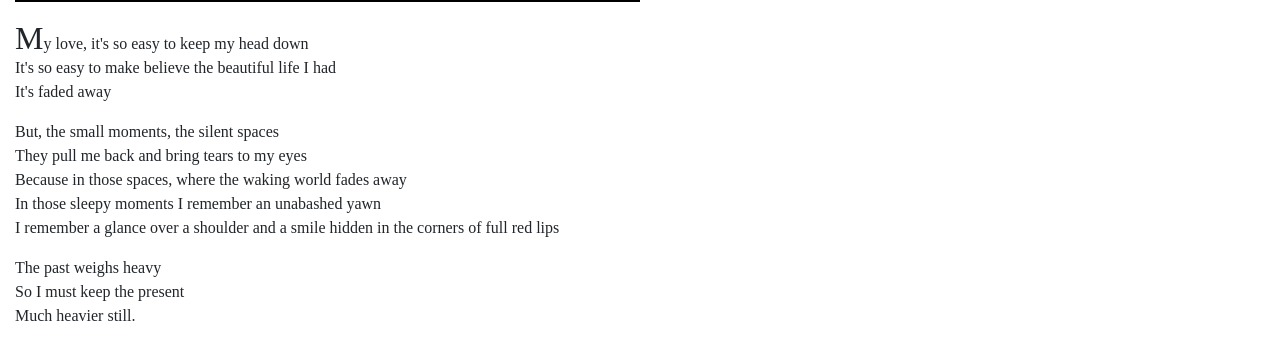
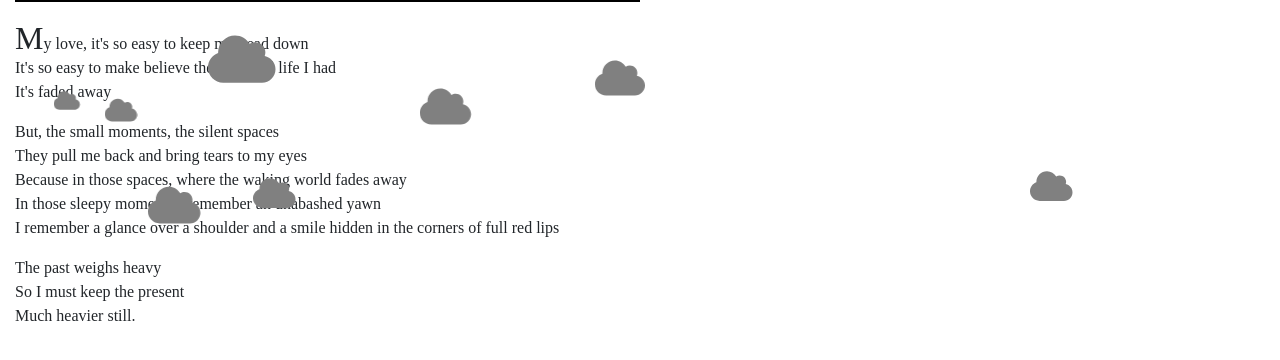
Before and after one commit to nteetor/nteetor.github.io, a Jekyll site: the page built from index.html, in a window 1280 px wide. Shown: the top 360 px of the page. Built offline with Jekyll 4.4.1, drawn with Linux system fonts in a browser that asks for light colours; nearby versions of some CDN libraries; some web fonts are replaced.

Commit message:
negative animation delay to scatter clouds, super cool

```diff
--- a/_sass/clouds.scss
+++ b/_sass/clouds.scss
@@ -1,22 +1,10 @@
 @keyframes left-to-right {
-    from {
-	transform: translate3d(-10%, 0, 0);
+    0% {
+	transform: translate3d(-100%, 0, 0);
     }
 
-    to {
-	transform: translate3d(110%, 0, 0);
-    }
-}
-
-@keyframes appear {
-    0%,
     100% {
-	opacity: 0;
-    }
-
-    1%,
-    99% {
-	opacity: 1;
+	transform: translate3d(100%, 0, 0);
     }
 }
 
@@ -39,12 +27,11 @@
 	$delay: random(55);
 
 	div:nth-child(#{$i}) {
-	    animation-name: left-to-right, appear;
+	    animation-name: left-to-right;
 	    animation-iteration-count: infinite;
-	    animation-delay: 1s * $delay;
 	    animation-timing-function: linear;
-	    animation-fill-mode: forwards;
-	    animation-duration: 85s * max(1 - ($height / 55) * ($height / 55), 0.4);
+	    animation-duration: 80s * max(1 - ($height / 55) * ($height / 55), 0.4);
+	    animation-delay: -1s * random(40);
 
 	    position: absolute;
 	    width: 100%;
@@ -55,7 +42,7 @@
 	    z-index: $height;
 
 	    color: gray;
-	    opacity: 0;
+	    opacity: 1;
 
 	    svg {
 		height: 100%;
```
Also changed, not shown: 1 other file.
